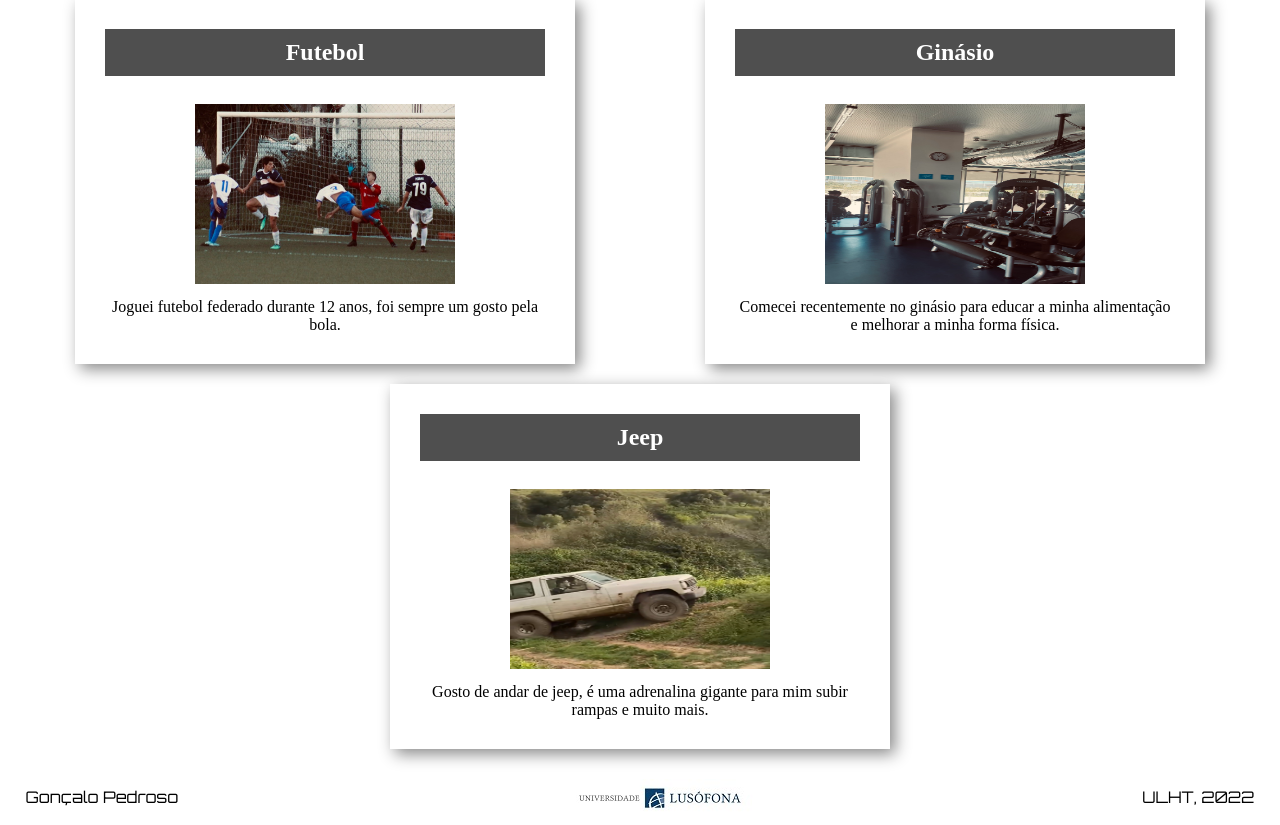
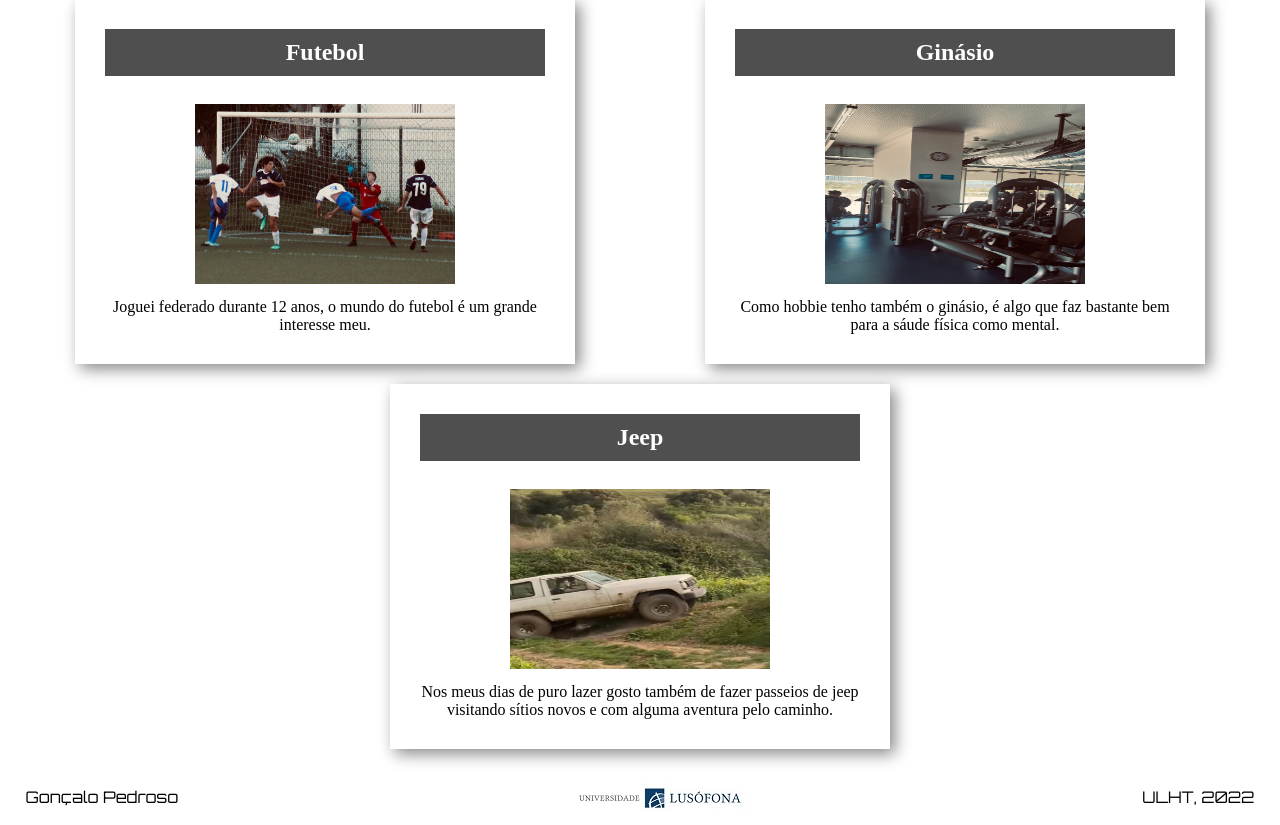
Before and after one commit to DrAlexWild/goncalo_portfolio, a Django app: page /sobre in a window 1280 px wide. Shown: the part 1710-2535 px from the top of the page. Run offline with Django 4.2, Linux system fonts and the light colour scheme; data that the repository does not hold is empty; parts of the project's set-up code (start-up, migrations or seed data) failed here and were passed over; some web fonts are replaced.

Commit message:
Interesses/hobbies

```diff
--- a/portfolio/templates/portfolio/sobre.html
+++ b/portfolio/templates/portfolio/sobre.html
@@ -75,7 +75,7 @@
         <h2>Futebol</h2>
             <br>
             <img src="{% static 'portfolio/images/fut.jpg' %}">
-            <p>Joguei futebol federado durante 12 anos, foi sempre um gosto pela bola.</p>
+            <p>Joguei federado durante 12 anos, o mundo do futebol é um grande interesse meu.</p>
         </div>
     </div>
     <div class="Cad">
@@ -83,7 +83,7 @@
         <h2>Ginásio</h2>
             <br>
             <img src="{% static 'portfolio/images/gym.jpg' %}">
-            <p>Comecei recentemente no ginásio para educar a minha alimentação e melhorar a minha forma física.</p>
+            <p>Como hobbie tenho também o ginásio, é algo que faz bastante bem para a sáude física como mental.</p>
         </div>
     </div>
     <div class="Cad">
@@ -91,7 +91,7 @@
         <h2>Jeep</h2>
             <br>
             <img src="{% static 'portfolio/images/jeep.jpg' %}">
-            <p>Gosto de andar de jeep, é uma adrenalina gigante para mim subir rampas e muito mais.</p>
+            <p>Nos meus dias de puro lazer gosto também de fazer passeios de jeep visitando sítios novos e com alguma aventura pelo caminho.</p>
         </div>
     </div>
 </div>
```
